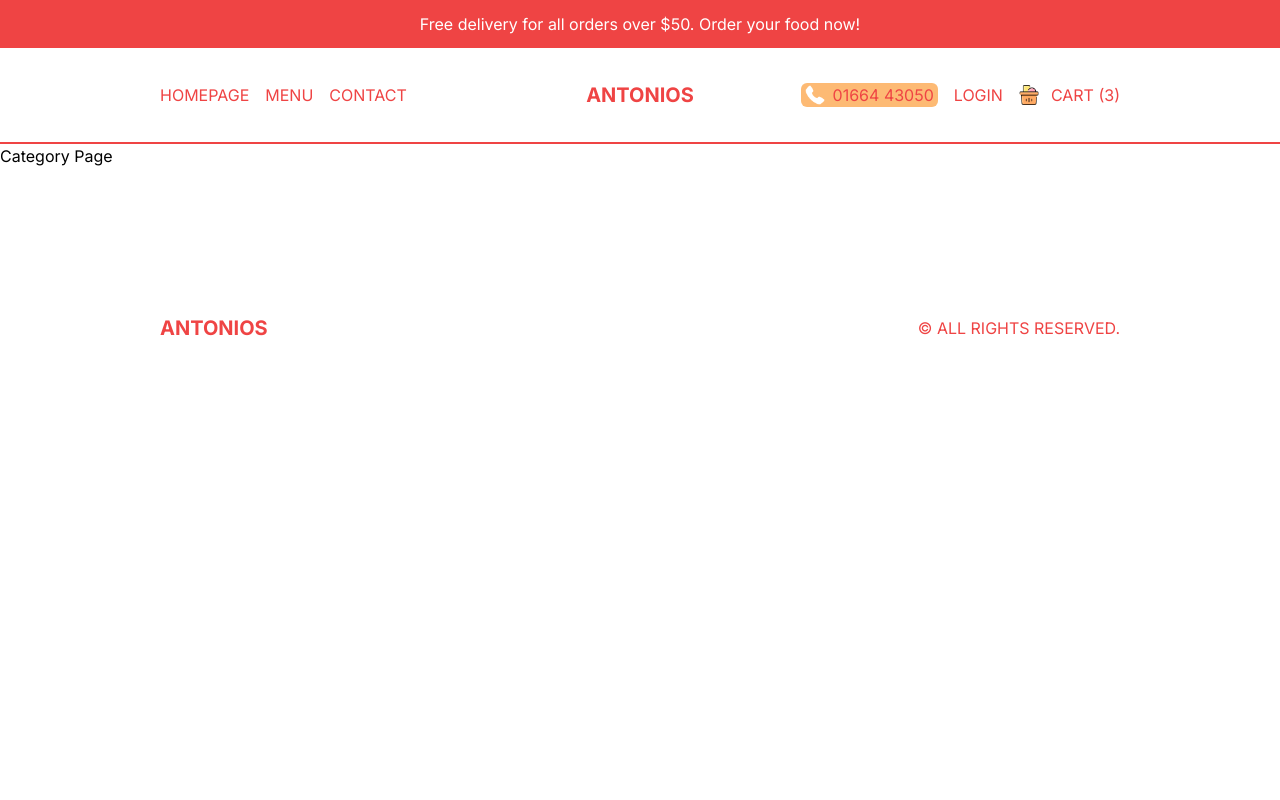
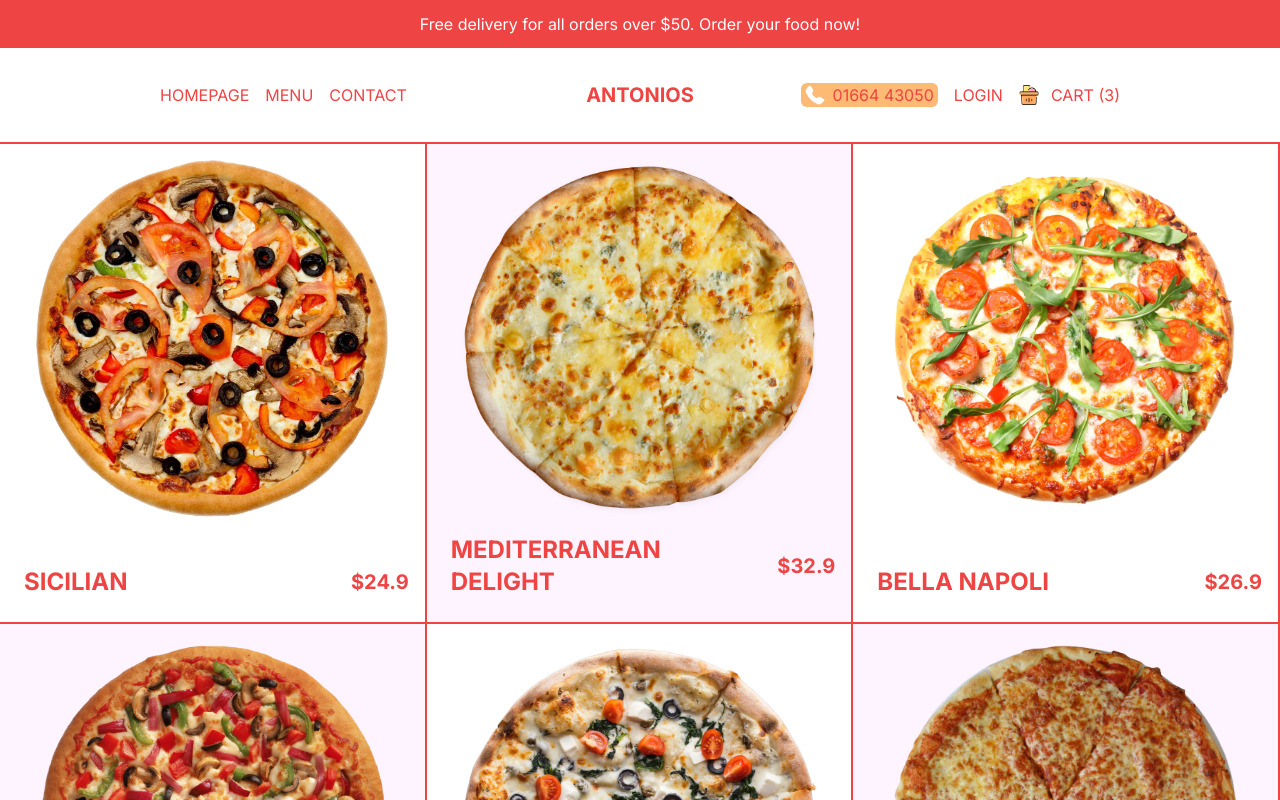
Before and after one commit to Ajaysh73/restaurant, a Next.js app: page /menu/1 in a window 1280 px wide. Shown: the top 800 px of the page. Built offline with nearby package versions, Linux system fonts and the light colour scheme.

Commit message:
menu page added

```diff
--- a/src/app/menu/[category]/page.tsx
+++ b/src/app/menu/[category]/page.tsx
@@ -1,7 +1,40 @@
+import { pizzas } from '@/data';
+import { Bubblegum_Sans } from 'next/font/google';
+import Image from 'next/image';
+import Link from 'next/link';
 import React from 'react';
 
 const CategoryPage = () => {
-  return <div>Category Page</div>;
+  return (
+    <div className=' flex flex-wrap text-red-500'>
+      {pizzas.map((item) => (
+        <Link
+          className=' w-full h-[60vh] border-r-2 border-b-2 border-red-500 sm:w-1/2 lg:w-1/3 p-4 flex flex-col justify-between group even:bg-fuchsia-50'
+          href={`/product/${item.id}`}
+          key={item.id}>
+          {/* IMAGE CONTAINER */}
+          {item.img && (
+            <div className='relative h-[80%]'>
+              <Image
+                src={item.img}
+                alt=''
+                fill
+                className=' object-contain'
+              />
+            </div>
+          )}
+          {/* TEXT CONTAINER */}
+          <div className=' flex items-center justify-between font-bold'>
+            <h1 className='text-2xl uppercase p-2'> {item.title}</h1>
+            <h2 className=' group-hover:hidden text-xl'> ${item.price}</h2>
+            <button className=' hidden uppercase bg-red-500 text-white p-2 rounded-md group-hover:block'>
+              Add to Cart
+            </button>
+          </div>
+        </Link>
+      ))}
+    </div>
+  );
 };
 
 export default CategoryPage;
--- a/src/app/menu/page.tsx
+++ b/src/app/menu/page.tsx
@@ -1,7 +1,30 @@
+import { menu } from '@/data';
+import Link from 'next/link';
 import React from 'react';
 
 const MenuPage = () => {
-  return <div>Menu Page</div>;
+  return (
+    <div className=' p-4 lg:px-20 xl:px-40 h-[calc(100vh-6rem)] md:h-[calc(100vh-9rem)] flex flex-col md:flex-row items-center '>
+      {menu.map((category) => (
+        <Link
+          href={`/menu/${category.slug}`}
+          key={category.id}
+          style={{ backgroundImage: `url(${category.img})` }}
+          className=' w-full h-1/3 bg-cover p-8 md:h-1/2'>
+          <div className={`w-1/2`}>
+            <h1 className=' uppercase font-bold text-3xl'>{category.title}</h1>
+            <p className=' text-sm my-8'>{category.desc}</p>
+            <button
+              className={`hidden 2xl:block bg-${category.color} text-${
+                category.color === 'black' ? 'white' : 'red-500'
+              } py-2 px-4 rounded-md`}>
+              Explore
+            </button>
+          </div>
+        </Link>
+      ))}
+    </div>
+  );
 };
 
 export default MenuPage;
--- a/src/components/Offer.tsx
+++ b/src/components/Offer.tsx
@@ -49,7 +49,7 @@
           Progressively simplify effective e-toilers and process-centric methods
           of empowerment. Quickly pontificate parallel.
         </p>
-        {/* <CountDown /> */}
+        <CountDown />
         <button className='bg-red-500 text-white rounded-md py-3 px-6'>
           Order Now
         </button>
```
